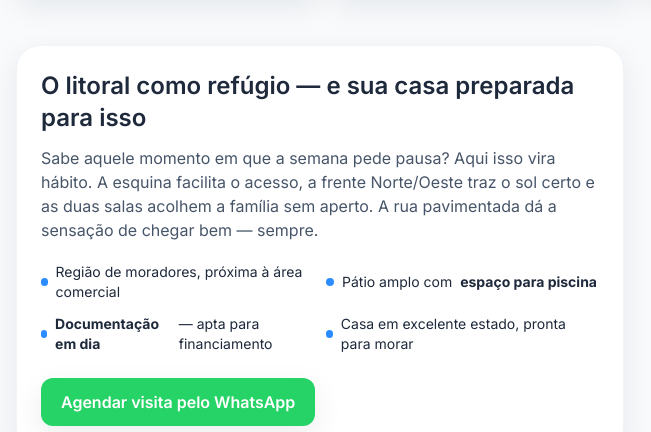
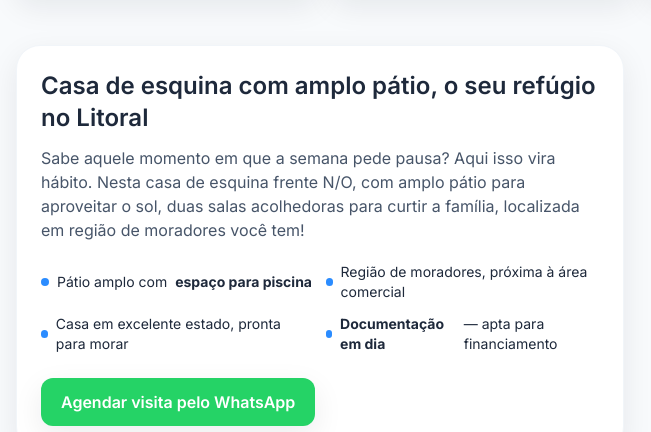
Before and after one commit to twragencia/casa-atls, a plain HTML site: page index.html in a window 1280 px wide. Shown: the part 578-1010 px from the top of the page, 0-651 px from the left. Drawn offline with nearby package versions, Linux system fonts and the light colour scheme.

Commit message:
Ajustes texto

```diff
--- a/index.html
+++ b/index.html
@@ -129,13 +129,13 @@
 		<section class="mx-auto container px-4 mt-12">
 			<div class="grid md:grid-cols-2 gap-8 items-center">
 				<div class="bg-white rounded-3xl p-6 shadow-soft border border-slate-100">
-					<h2 class="text-2xl font-semibold">O litoral como refúgio — e sua casa preparada para isso</h2>
-					<p class="mt-3 text-slate-600">Sabe aquele momento em que a semana pede pausa? Aqui isso vira hábito. A esquina facilita o acesso, a frente Norte/Oeste traz o sol certo e as duas salas acolhem a família sem aperto. A rua pavimentada dá a sensação de chegar bem — sempre.</p>
+					<h2 class="text-2xl font-semibold">Casa de esquina com amplo pátio, o seu refúgio no Litoral</h2>
+					<p class="mt-3 text-slate-600">Sabe aquele momento em que a semana pede pausa? Aqui isso vira hábito. Nesta casa de esquina frente N/O, com amplo pátio para aproveitar o sol, duas salas acolhedoras para curtir a família, localizada em região de moradores você tem!</p>
 					<ul class="mt-5 grid grid-cols-1 sm:grid-cols-2 gap-3 text-sm">
+						<li class="flex items-center gap-2"><span class="h-2 w-2 rounded-full bg-primary-500"></span> Pátio amplo com <strong>espaço para piscina</strong></li>
 						<li class="flex items-center gap-2"><span class="h-2 w-2 rounded-full bg-primary-500"></span> Região de moradores, próxima à área comercial</li>
-						<li class="flex items-center gap-2"><span class="h-2 w-2 rounded-full bg-primary-500"></span> Pátio amplo com <strong>espaço para piscina</strong></li>
+						<li class="flex items-center gap-2"><span class="h-2 w-2 rounded-full bg-primary-500"></span> Casa em excelente estado, pronta para morar</li>
 						<li class="flex items-center gap-2"><span class="h-2 w-2 rounded-full bg-primary-500"></span> <strong>Documentação em dia</strong> — apta para financiamento</li>
-						<li class="flex items-center gap-2"><span class="h-2 w-2 rounded-full bg-primary-500"></span> Casa em excelente estado, pronta para morar</li>
 					</ul>
 					<div class="mt-6">
 						<a id="whatsapp-lifestyle" href="#" class="inline-flex items-center gap-2 rounded-xl bg-[var(--whatsapp)] px-5 py-3 text-white font-semibold shadow-soft hover:opacity-95 transition">Agendar visita pelo WhatsApp</a>
```
